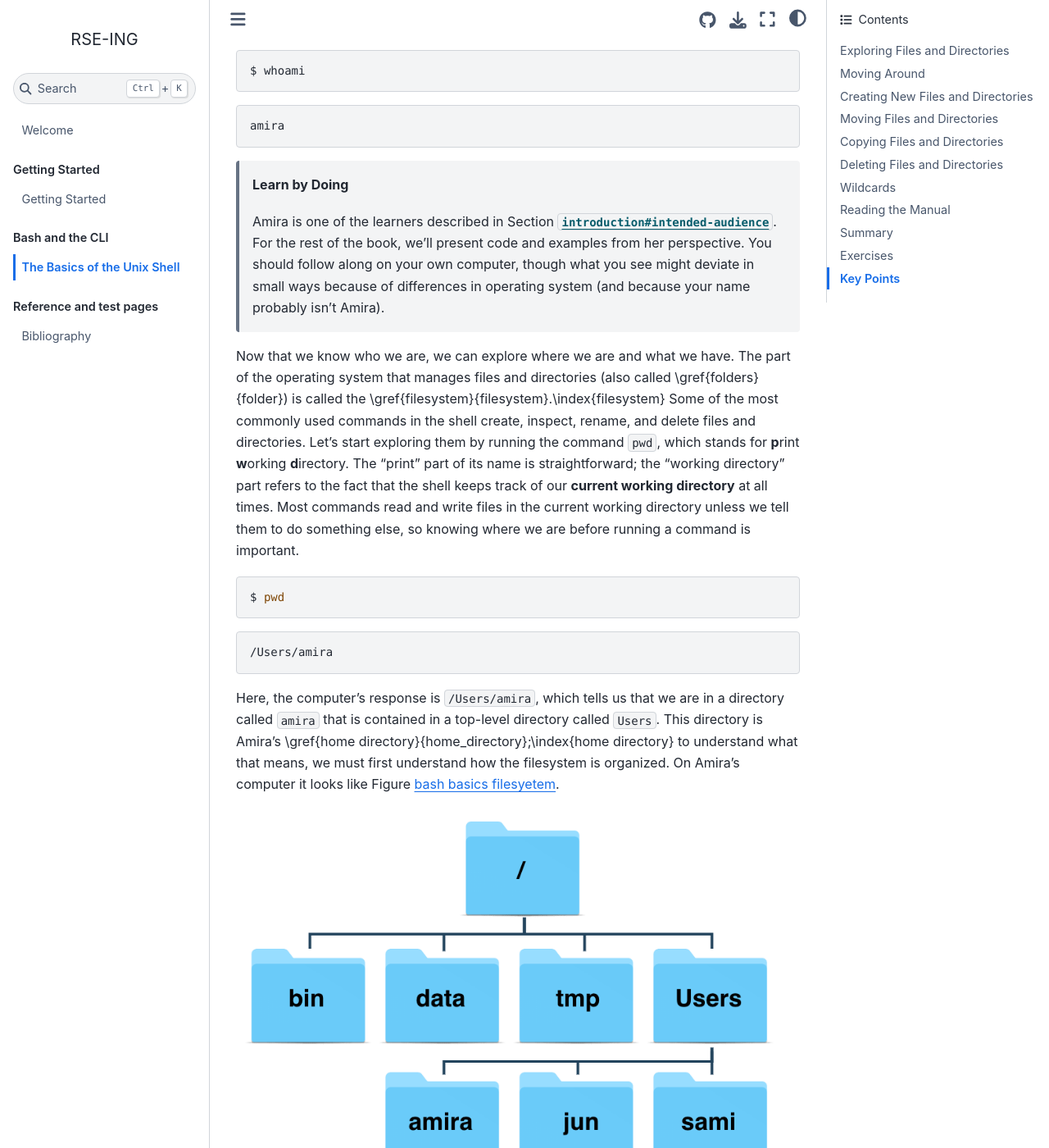
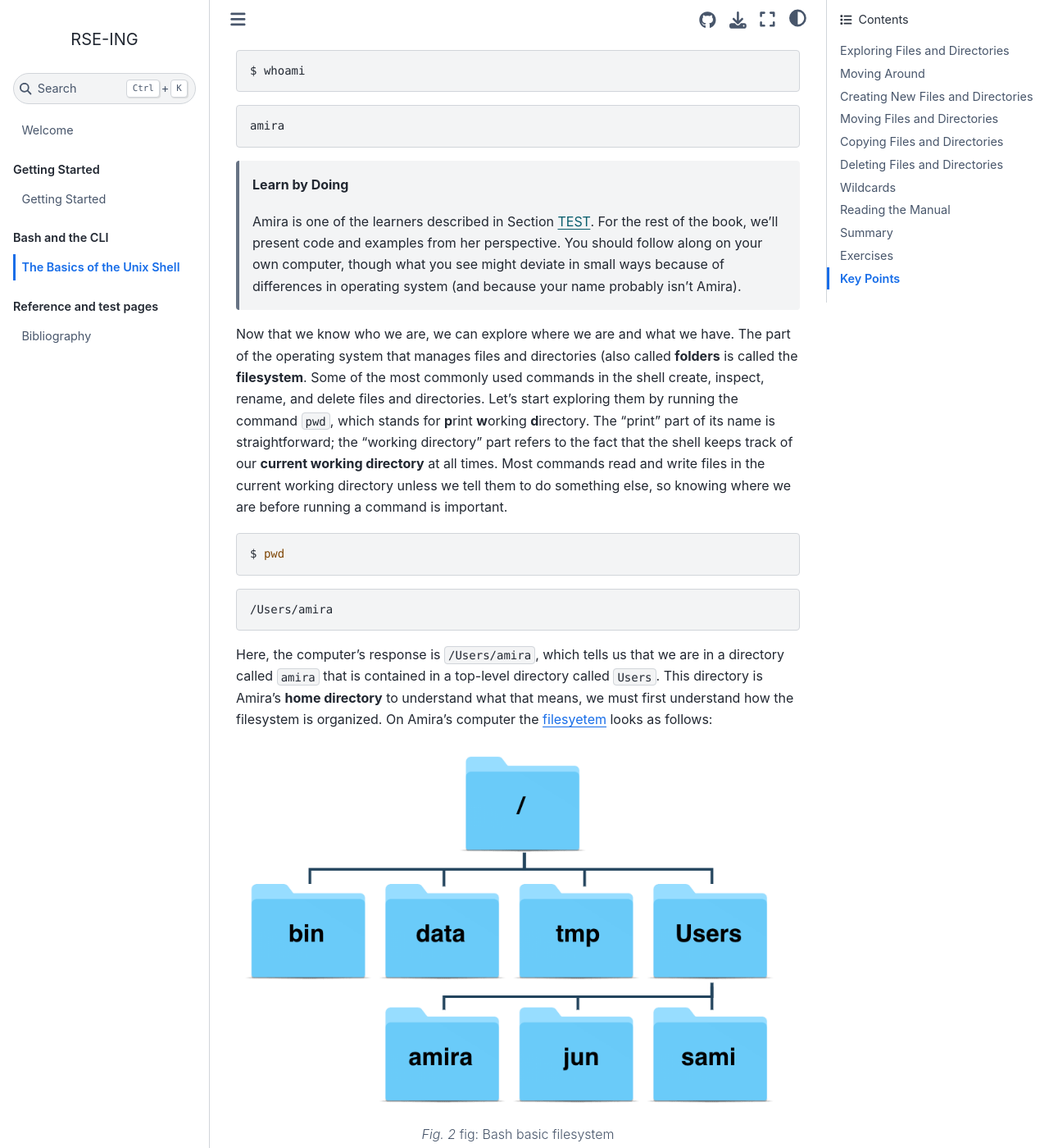
Before and after one commit to Software-Engineering-Group-UP/RSE-UP, a Jupyter Book: the page built from chapters/02/2_bash_basics.md, in a window 1280 px wide and 1400 px high, scrolled down 2017 px. Shown: the whole window at 82% size. Built offline with Jupyter Book 1.0.4 settings and Sphinx 7.4.7 and the Sphinx Book theme 1.1.4, drawn with Linux system fonts in a browser that asks for light colours; some of the changed text lies outside the part shown.

Commit message:
update fix cross linkingdocs

````diff
--- a/chapters/02/2_bash_basics.md
+++ b/chapters/02/2_bash_basics.md
@@ -91,7 +91,7 @@
 
 > **Learn by Doing**
 >
-> Amira is one of the learners described in Section [](introduction#intended-audience).
+> Amira is one of the learners described in Section [TEST](./chapters/introduction.md#intended-audience).
 > For the rest of the book,
 > we'll present code and examples from her perspective.
 > You should follow along on your own computer,
@@ -100,8 +100,8 @@
 
 Now that we know who we are,
 we can explore where we are and what we have.
-The part of the operating system that manages files and directories (also called \gref{folders}{folder})
-is called the \gref{filesystem}{filesystem}.\index{filesystem}
+The part of the operating system that manages files and directories (also called **folders**
+is called the **filesystem**.
 Some of the most commonly used commands in the shell create, inspect, rename, and delete files and directories.
 Let's start exploring them by running the command `pwd`, which stands for **p**rint **w**orking **d**irectory.
 The "print" part of its name is straightforward;
@@ -119,11 +119,9 @@
 Here, the computer's response is `/Users/amira`,
 which tells us that we are in a directory called `amira`
 that is contained in a top-level directory called `Users`.
-This directory is Amira's \gref{home directory}{home_directory};\index{home directory}
-to understand what that means,
+This directory is Amira's **home directory** to understand what that means,
 we must first understand how the filesystem is organized.
-On Amira's computer
-it looks like Figure [bash basics filesyetem](bash_basics_filesystem).
+On Amira's computer the [filesyetem](bash_basics_filesystem) looks as follows:
 
 
 ```{figure} ../../figures/bash-basics/sample-filesystem.png
@@ -671,7 +669,7 @@
 > However,
 > both people and programs use two-part names to help them tell different kinds of files apart.
 > The part of the filename after the dot
-> is called the \gref{filename extension}{filename_extension}\index{filename extension}
+> is called the **filename extension**
 > and indicates what type of data the file holds:
 > `.txt` for plain text,
 > `.pdf` for a PDF document,
@@ -1150,7 +1148,7 @@
 
 ### Relative path resolution
 
-Using the filesystem shown in [Figure](exercise_filesystem),
+Using the filesystem shown in [filesytem](exercise_filesystem),
 if `pwd` displays `/Users/sami`,
 what will `ls -F ../backup` display?
 
@@ -1159,7 +1157,7 @@
 3.  `final/ original/ revised/`
 4.  `data/ analysis/ doc/`
 
-```{figure} ../.../figues/bash-basics/exercise-filesystem.png
+```{figure} ../.../figures/bash-basics/exercise-filesystem.png
 :name: exercise_filesystem
 
 fig: exercise filesystem
@@ -1422,17 +1420,17 @@
 
 ## Key Points
 
--   A \gref{shell}{shell} is a program that reads commands and runs other programs.
--   The \gref{filesystem}{filesystem} manages information stored on disk.
+-   A **shell** is a program that reads commands and runs other programs.
+-   The **filesystem** manages information stored on disk.
 -   Information is stored in files, which are located in directories (folders).
 -   Directories can also store other directories, which forms a directory tree.
--   `pwd` prints the user's \gref{current working directory}{current_working_directory}.
--   `/` on its own is the \gref{root directory}{root_directory} of the whole filesystem.
+-   `pwd` prints the user's **current working directory**.
+-   `/` on its own is the \**root directory** of the whole filesystem.
 -   `ls` prints a list of files and directories.
--   An \gref{absolute path}{absolute_path} specifies a location from the root of the filesystem.
--   A \gref{relative path}{relative_path} specifies a location in the filesystem starting from the current directory.
+-   An **absolute path specifies a location from the root of the filesystem.
+-   A **relative path**specifies a location in the filesystem starting from the current directory.
 -   `cd` changes the current working directory.
--   `..` means the \gref{parent directory}{parent_directory}.
+-   `..` means the **parent directory**.
 -   `.` on its own means the current directory.
 -   `mkdir` creates a new directory.
 -   `cp` copies a file.
````
Also changed, not shown: other parts of chapters/02/2_bash_basics.md (+1 -1 lines).
